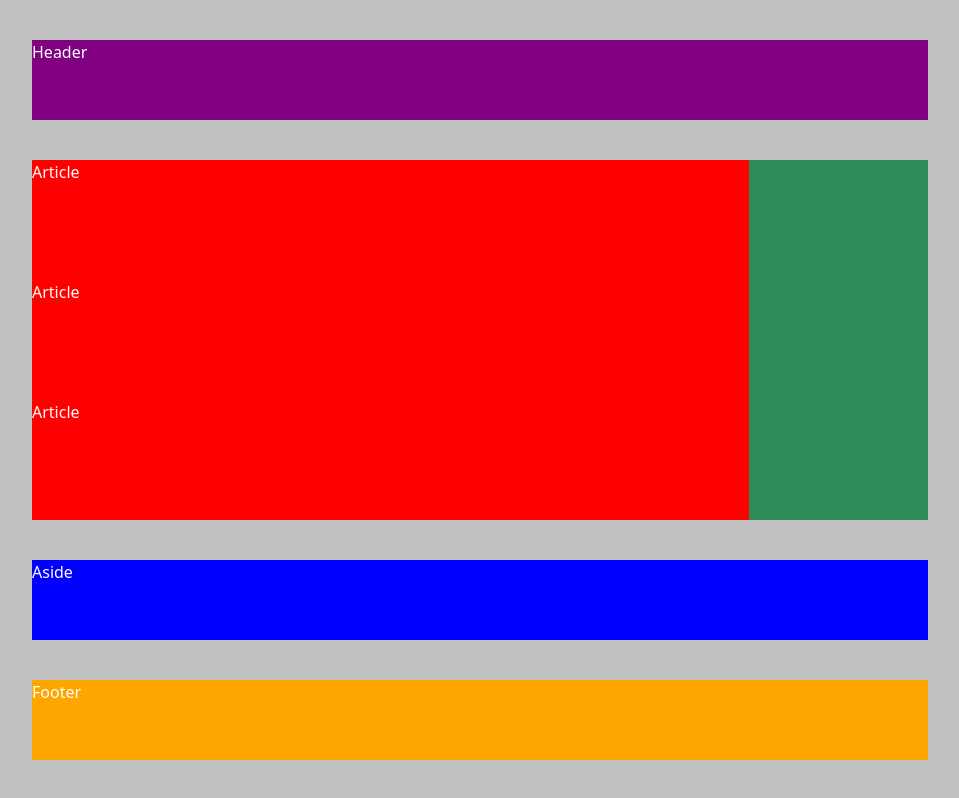
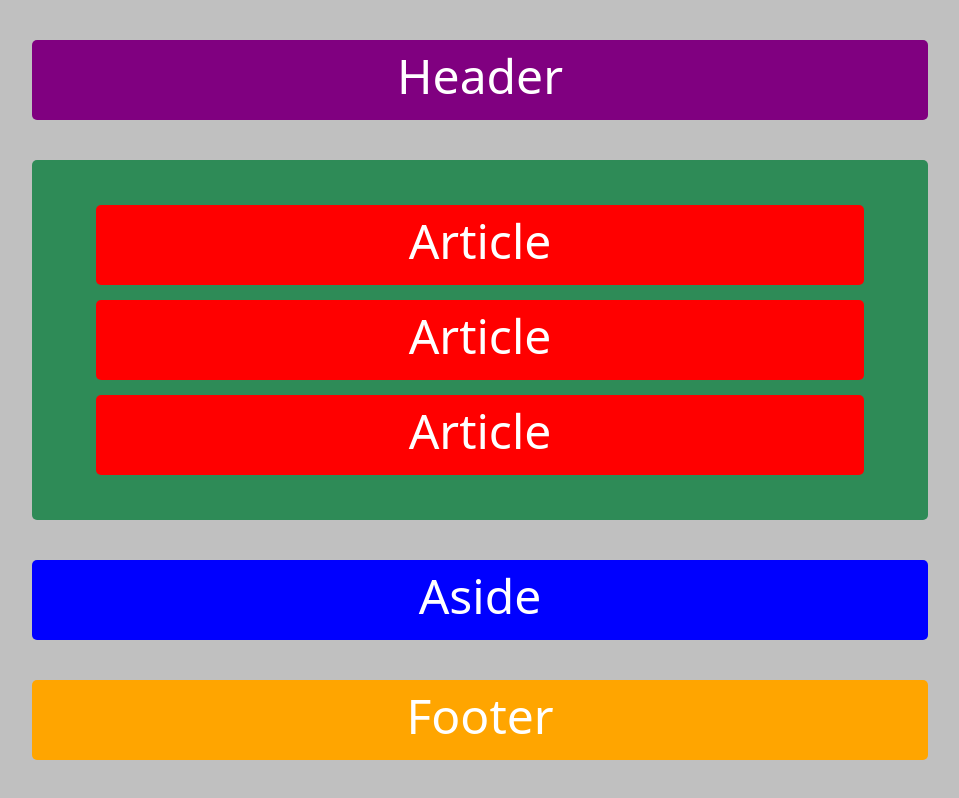
Before and after one commit to wslider/flexbox-wireframe-practice, a plain HTML site: page index.html in a window 1280 px wide. Shown: the whole page, without its empty margins (160-1119 px from the left). Drawn offline with Linux system fonts and the light colour scheme.

Commit message:
flex justify content

```diff
--- a/css/style.css
+++ b/css/style.css
@@ -5,29 +5,43 @@ body {
     justify-content: space-evenly;
     align-items:center;
     color: white;
-
-}
+    text-align: center;
+    font-size:3rem;
+    }
 header {
     width:70vw;
     height: 10vh;
+    border-radius: 5px;
     background-color: purple;
+    align-self: center;
 }
 main {
     width: 70vw;
+    height: 45vh;
     background-color: seagreen;
+    border-radius: 5px;
+    display:flex;
+    flex-direction:column;
+    align-items:center;
+    justify-content: center;
 }
-main article {
-    width: 80%;
-    height: 15vh;
+.article {
+    width: 60vw;
+    height: 10vh;
     background-color: red;
+    border-radius: 5px;
+    margin-top: 15px;
+    margin-bottom: 15px;
 }
 aside {
     width: 70vw;
     height: 10vh;
     background-color:blue;
+    border-radius:5px;
 }
 footer {
     width: 70vw;
     height: 10vh;
     background-color: orange;
+    border-radius:5px;
 }
```
